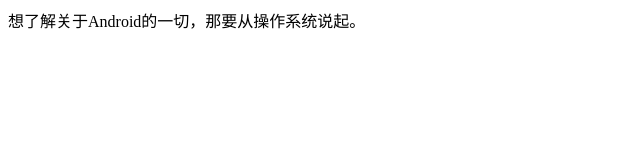
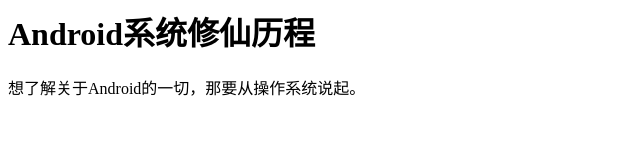
Before and after one commit to jamebon/jamebon.github.io, a plain HTML site: page index.html in a window 1280 px wide. Shown: the whole page, without its empty margins (0-640 px from the left). Drawn offline with Linux system fonts and the light colour scheme.

Commit message:
'添加文章标题'

```diff
--- a/index.html
+++ b/index.html
@@ -4,6 +4,7 @@
     <title>Android系统修仙历程</title>
 </head>
 <body>
+<h1>Android系统修仙历程</h1>
 <p>想了解关于Android的一切，那要从操作系统说起。</p>
 </body>
 </html>
```
